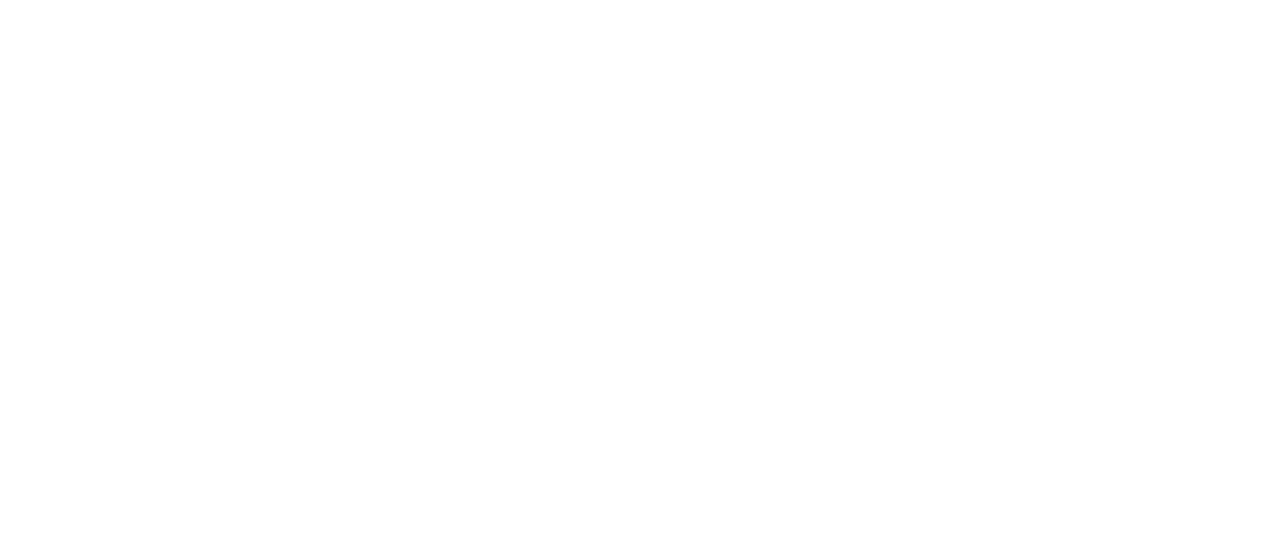
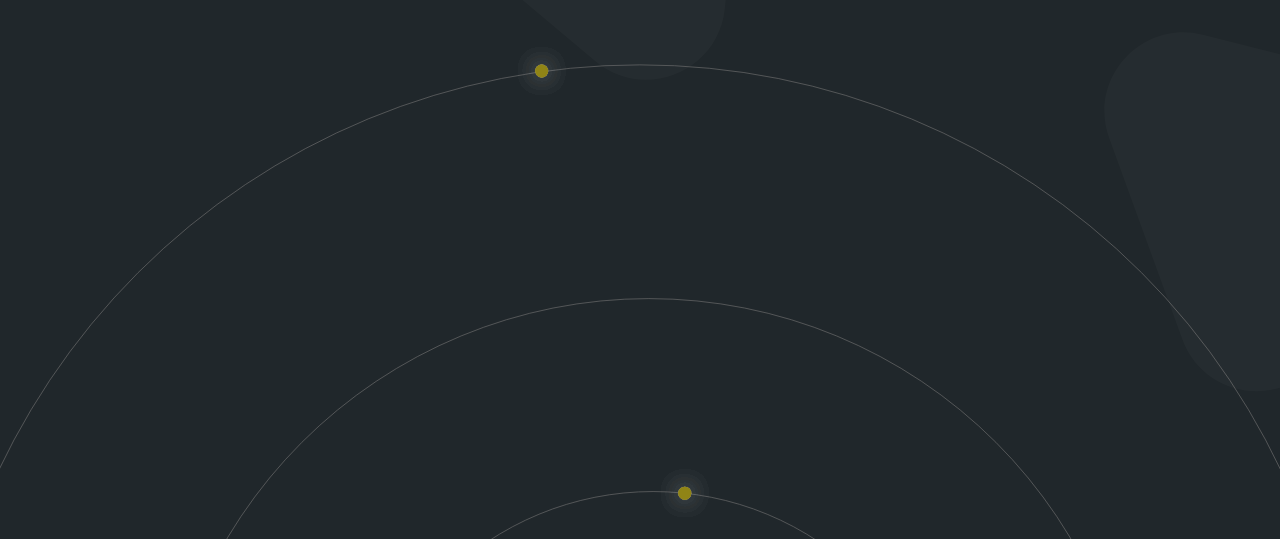
Before and after one commit to Gogabok/Invest-Project, a Vue app in the folder home-page/: page / in a window 1280 px wide. Shown: the part 261-800 px from the top of the page. Built offline with nearby package versions, Linux system fonts and the light colour scheme.

Commit message:
BG главного контейнера

```diff
--- a/home-page/public/index.html
+++ b/home-page/public/index.html
@@ -5,6 +5,7 @@
     <meta http-equiv="X-UA-Compatible" content="IE=edge">
     <meta name="viewport" content="width=device-width,initial-scale=1.0">
     <link rel="icon" href="<%= BASE_URL %>favicon.ico">
+    <link rel="stylesheet" href="style.css">
     <title>home-page</title>
   </head>
   <body>
--- /dev/null
+++ b/home-page/public/style.css
@@ -0,0 +1,361 @@
+html, body, div, span, applet, object, iframe,
+h1, h2, h3, h4, h5, h6, p, blockquote, pre,
+a, abbr, acronym, address, big, cite, code,
+del, dfn, em, img, ins, kbd, q, s, samp,
+small, strike, strong, sub, sup, tt, var,
+b, u, i, center,
+dl, dt, dd, ol, ul, li,
+fieldset, form, label, legend,
+table, caption, tbody, tfoot, thead, tr, th, td,
+article, aside, canvas, details, embed,
+figure, figcaption, footer, header, hgroup,
+menu, nav, output, ruby, section, summary,
+time, mark, audio, video {
+  margin: 0;
+	padding: 0;
+	border: 0;
+	font-size: 100%;
+	font: inherit;
+	vertical-align: baseline;
+}
+
+/* make sure to set some focus styles for accessibility */
+:focus {
+    outline: 0;
+}
+
+/* HTML5 display-role reset for older browsers */
+article, aside, details, figcaption, figure,
+footer, header, hgroup, menu, nav, section {
+	display: block;
+}
+
+body {
+	line-height: 1;
+}
+
+ol, ul {
+	list-style: none;
+}
+
+blockquote, q {
+	quotes: none;
+}
+
+blockquote:before, blockquote:after,
+q:before, q:after {
+	content: '';
+	content: none;
+}
+
+table {
+	border-collapse: collapse;
+	border-spacing: 0;
+}
+
+input[type=search]::-webkit-search-cancel-button,
+input[type=search]::-webkit-search-decoration,
+input[type=search]::-webkit-search-results-button,
+input[type=search]::-webkit-search-results-decoration {
+    -webkit-appearance: none;
+    -moz-appearance: none;
+}
+
+input[type=search] {
+    -webkit-appearance: none;
+    -moz-appearance: none;
+    -webkit-box-sizing: content-box;
+    -moz-box-sizing: content-box;
+    box-sizing: content-box;
+}
+
+textarea {
+    overflow: auto;
+    vertical-align: top;
+    resize: vertical;
+}
+
+/**
+ * Correct `inline-block` display not defined in IE 6/7/8/9 and Firefox 3.
+ */
+
+audio,
+canvas,
+video {
+    display: inline-block;
+    *display: inline;
+    *zoom: 1;
+    max-width: 100%;
+}
+
+/**
+ * Prevent modern browsers from displaying `audio` without controls.
+ * Remove excess height in iOS 5 devices.
+ */
+
+audio:not([controls]) {
+    display: none;
+    height: 0;
+}
+
+/**
+ * Address styling not present in IE 7/8/9, Firefox 3, and Safari 4.
+ * Known issue: no IE 6 support.
+ */
+
+[hidden] {
+    display: none;
+}
+
+/**
+ * 1. Correct text resizing oddly in IE 6/7 when body `font-size` is set using
+ *    `em` units.
+ * 2. Prevent iOS text size adjust after orientation change, without disabling
+ *    user zoom.
+ */
+
+html {
+    font-size: 100%; /* 1 */
+    -webkit-text-size-adjust: 100%; /* 2 */
+    -ms-text-size-adjust: 100%; /* 2 */
+}
+
+/**
+ * Address `outline` inconsistency between Chrome and other browsers.
+ */
+
+a:focus {
+    outline: thin dotted;
+}
+
+/**
+ * Improve readability when focused and also mouse hovered in all browsers.
+ */
+
+a:active,
+a:hover {
+    outline: 0;
+}
+
+/**
+ * 1. Remove border when inside `a` element in IE 6/7/8/9 and Firefox 3.
+ * 2. Improve image quality when scaled in IE 7.
+ */
+
+img {
+    border: 0; /* 1 */
+    -ms-interpolation-mode: bicubic; /* 2 */
+}
+
+/**
+ * Address margin not present in IE 6/7/8/9, Safari 5, and Opera 11.
+ */
+
+figure {
+    margin: 0;
+}
+
+/**
+ * Correct margin displayed oddly in IE 6/7.
+ */
+
+form {
+    margin: 0;
+}
+
+/**
+ * Define consistent border, margin, and padding.
+ */
+
+fieldset {
+    border: 1px solid #c0c0c0;
+    margin: 0 2px;
+    padding: 0.35em 0.625em 0.75em;
+}
+
+/**
+ * 1. Correct color not being inherited in IE 6/7/8/9.
+ * 2. Correct text not wrapping in Firefox 3.
+ * 3. Correct alignment displayed oddly in IE 6/7.
+ */
+
+legend {
+    border: 0; /* 1 */
+    padding: 0;
+    white-space: normal; /* 2 */
+    *margin-left: -7px; /* 3 */
+}
+
+/**
+ * 1. Correct font size not being inherited in all browsers.
+ * 2. Address margins set differently in IE 6/7, Firefox 3+, Safari 5,
+ *    and Chrome.
+ * 3. Improve appearance and consistency in all browsers.
+ */
+
+button,
+input,
+select,
+textarea {
+    font-size: 100%; /* 1 */
+    margin: 0; /* 2 */
+    vertical-align: baseline; /* 3 */
+    *vertical-align: middle; /* 3 */
+}
+
+/**
+ * Address Firefox 3+ setting `line-height` on `input` using `!important` in
+ * the UA stylesheet.
+ */
+
+button,
+input {
+    line-height: normal;
+}
+
+/**
+ * Address inconsistent `text-transform` inheritance for `button` and `select`.
+ * All other form control elements do not inherit `text-transform` values.
+ * Correct `button` style inheritance in Chrome, Safari 5+, and IE 6+.
+ * Correct `select` style inheritance in Firefox 4+ and Opera.
+ */
+
+button,
+select {
+    text-transform: none;
+}
+
+/**
+ * 1. Avoid the WebKit bug in Android 4.0.* where (2) destroys native `audio`
+ *    and `video` controls.
+ * 2. Correct inability to style clickable `input` types in iOS.
+ * 3. Improve usability and consistency of cursor style between image-type
+ *    `input` and others.
+ * 4. Remove inner spacing in IE 7 without affecting normal text inputs.
+ *    Known issue: inner spacing remains in IE 6.
+ */
+
+button,
+html input[type="button"], /* 1 */
+input[type="reset"],
+input[type="submit"] {
+    -webkit-appearance: button; /* 2 */
+    cursor: pointer; /* 3 */
+    *overflow: visible;  /* 4 */
+}
+
+/**
+ * Re-set default cursor for disabled elements.
+ */
+
+button[disabled],
+html input[disabled] {
+    cursor: default;
+}
+
+/**
+ * 1. Address box sizing set to content-box in IE 8/9.
+ * 2. Remove excess padding in IE 8/9.
+ * 3. Remove excess padding in IE 7.
+ *    Known issue: excess padding remains in IE 6.
+ */
+
+input[type="checkbox"],
+input[type="radio"] {
+    box-sizing: border-box; /* 1 */
+    padding: 0; /* 2 */
+    *height: 13px; /* 3 */
+    *width: 13px; /* 3 */
+}
+
+/**
+ * 1. Address `appearance` set to `searchfield` in Safari 5 and Chrome.
+ * 2. Address `box-sizing` set to `border-box` in Safari 5 and Chrome
+ *    (include `-moz` to future-proof).
+ */
+
+input[type="search"] {
+    -webkit-appearance: textfield; /* 1 */
+    -moz-box-sizing: content-box;
+    -webkit-box-sizing: content-box; /* 2 */
+    box-sizing: content-box;
+}
+
+/**
+ * Remove inner padding and search cancel button in Safari 5 and Chrome
+ * on OS X.
+ */
+
+input[type="search"]::-webkit-search-cancel-button,
+input[type="search"]::-webkit-search-decoration {
+    -webkit-appearance: none;
+}
+
+/**
+ * Remove inner padding and border in Firefox 3+.
+ */
+
+button::-moz-focus-inner,
+input::-moz-focus-inner {
+    border: 0;
+    padding: 0;
+}
+
+/**
+ * 1. Remove default vertical scrollbar in IE 6/7/8/9.
+ * 2. Improve readability and alignment in all browsers.
+ */
+
+textarea {
+    overflow: auto; /* 1 */
+    vertical-align: top; /* 2 */
+}
+
+/**
+ * Remove most spacing between table cells.
+ */
+
+table {
+    border-collapse: collapse;
+    border-spacing: 0;
+}
+
+html,
+button,
+input,
+select,
+textarea {
+    color: #222;
+}
+
+
+::-moz-selection {
+    background: #b3d4fc;
+    text-shadow: none;
+}
+
+::selection {
+    background: #b3d4fc;
+    text-shadow: none;
+}
+
+img {
+    vertical-align: middle;
+}
+
+fieldset {
+    border: 0;
+    margin: 0;
+    padding: 0;
+}
+
+textarea {
+    resize: vertical;
+}
+
+.chromeframe {
+    margin: 0.2em 0;
+    background: #ccc;
+    color: #000;
+    padding: 0.2em 0;
+}
--- a/home-page/src/App.vue
+++ b/home-page/src/App.vue
@@ -1,28 +1,34 @@
 <template>
   <div id="app">
-    <router-view/>
+    <div class="main-app-container">
+      <main-header/>
+      <div class="view-app-container">
+        <router-view/>
+      </div>
+    </div>
   </div>
 </template>
 
-<style lang="scss">
-#app {
-  font-family: 'Avenir', Helvetica, Arial, sans-serif;
-  -webkit-font-smoothing: antialiased;
-  -moz-osx-font-smoothing: grayscale;
-  text-align: center;
-  color: #2c3e50;
-}
+<script>
+import mainHeader from "@/components/header/header"
 
-#nav {
-  padding: 30px;
-
-  a {
-    font-weight: bold;
-    color: #2c3e50;
-
-    &.router-link-exact-active {
-      color: #42b983;
-    }
+export default {
+  name: "App",
+  components: {
+    mainHeader
   }
 }
+</script>
+
+<style lang="scss">
+.main-app-container {
+  height: 100vh;
+  width: 100%;
+  position: relative;
+  background: #20272B;
+  background-image: url("assets/common/main-bg.svg");
+  background-position: calc(50% - 52px) -200px;
+  background-size: 2000px;
+  background-repeat: no-repeat;
+}
 </style>
--- /dev/null
+++ b/home-page/src/components/header/header.vue
@@ -0,0 +1,15 @@
+<template>
+  <div class="header">
+    132
+  </div>
+</template>
+
+<script>
+export default {
+  name: "mainHeader"
+}
+</script>
+
+<style lang="scss">
+
+</style>
```
Also changed, not shown: home-page/src/assets/common/main-bg.svg (added), home-page/src/assets/logo.png (deleted).
